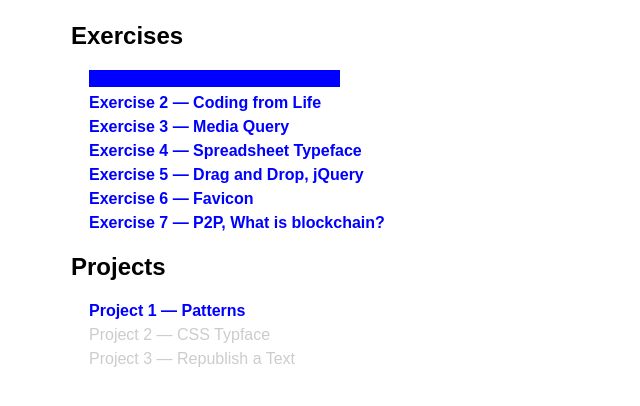
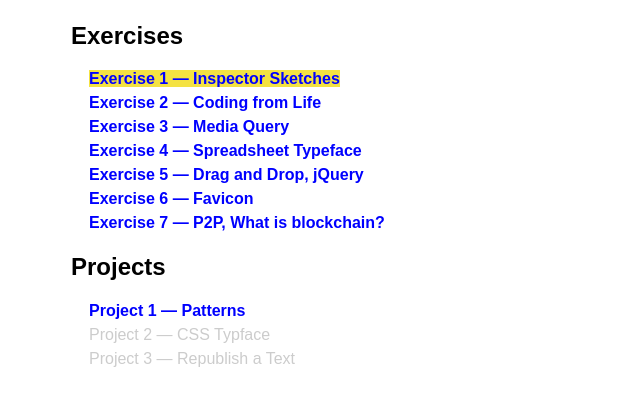
Before and after one commit to tedchen0313/Expanded-Tool-Interactive, a plain HTML site: page Exercises/Exercise-01/index.html in a window 1280 px wide. In both pictures the pointer is over the link 467 px from the left and 324 px from the top of the page. Shown: the part 246-652 px from the top of the page, without its empty margins (253-893 px from the left). Drawn offline with Linux system fonts and the light colour scheme.

Commit message:
hover color change

```diff
--- a/Exercises/Exercise-01/index.html
+++ b/Exercises/Exercise-01/index.html
@@ -33,7 +33,7 @@
     }
 
     a:hover {
-      background-color: #0000ff;
+      background-color: #f4e242;
     }
 
     ul {
```
